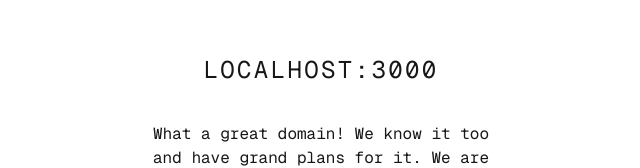
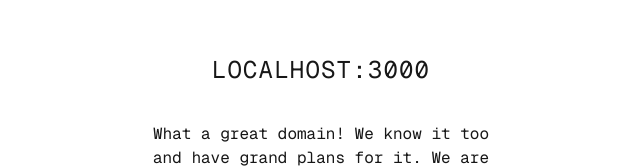
Before and after one commit to trizoza/nextjs-domain-lander, a Next.js app: page / in a window 1280 px wide. Shown: the part 110-278 px from the top of the page, without its empty margins (319-959 px from the left). Built offline with nearby package versions, Linux system fonts and the light colour scheme.

Commit message:
decrease title letter spacing

```diff
--- a/app/page.tsx
+++ b/app/page.tsx
@@ -9,7 +9,7 @@ export default async function Home() {
   return (
     <div className="grid grid-rows-[20px_1fr_20px] items-start justify-items-center min-h-screen pt-0 pb-20 gap-16 sm:p-20">
       <main className="max-w-[360px] flex flex-col gap-[36px] row-start-2 items-center w-full px-3">
-        <h1 className="uppercase text-2xl tracking-widest">{host}</h1>
+        <h1 className="uppercase text-2xl tracking-wider">{host}</h1>
         <p>What a great domain! We know it too and have grand plans for it. We are working hard to bring it to life soon.</p>
         <p>If you&apos;d like to <b>learn more</b> or you have your own plans and you&apos;d like to <b>buy {host}</b> from us, <b>get us a coffee</b> to get the conversation started.</p>
         <a
```
